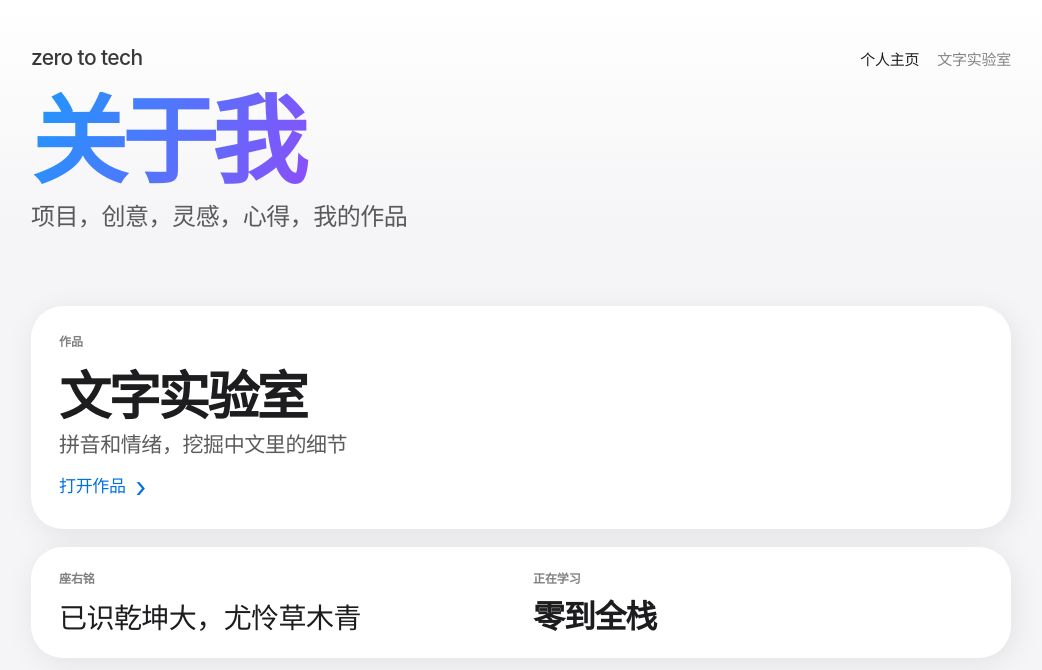
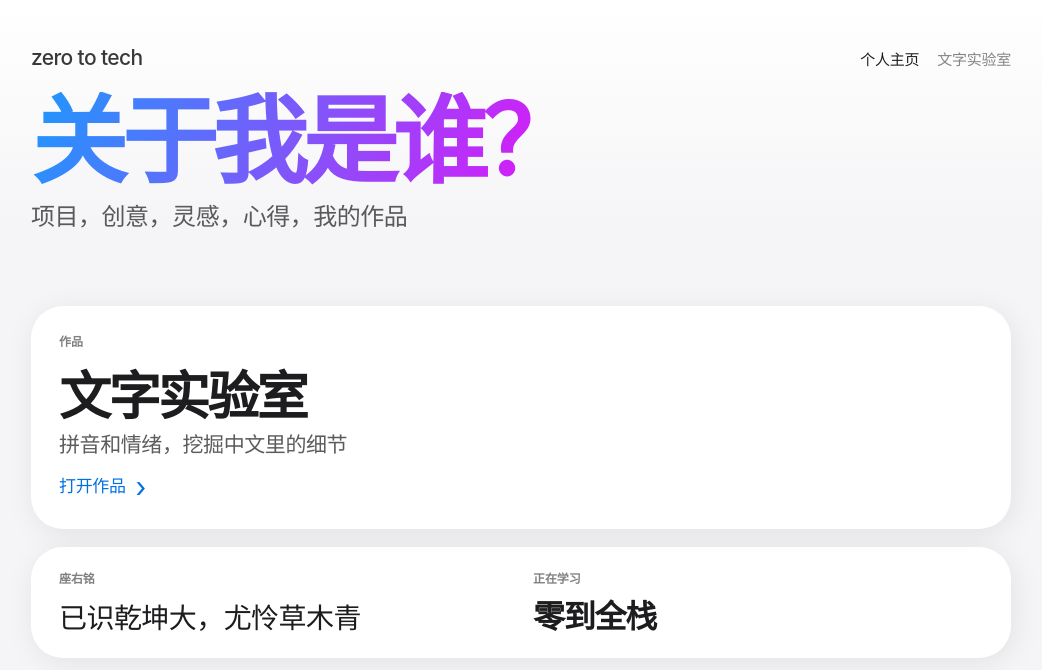
Before and after one commit to gao503250-creator/zero-to-tech, a website built with Vite: page index.html in a window 1280 px wide. Shown: the whole page, without its empty margins (119-1161 px from the left). Built offline with nearby package versions, Linux system fonts and the light colour scheme.

Commit message:
安装vite，添加dist在ignore，下载animejs，替代网页，

```diff
--- a/index.html
+++ b/index.html
@@ -30,7 +30,7 @@
                 </nav>
               </div>
               <div class="hero-copy">
-                <h1 class="hero-display">关于我</h1>
+                <h1 class="hero-display">关于我是谁？</h1>
                 <p class="hero-subtitle">项目，创意，灵感，心得，我的作品</p>
               </div>
             </article>
--- a/js/cards.js
+++ b/js/cards.js
@@ -1,4 +1,4 @@
-import { animate, stagger } from "https://cdn.jsdelivr.net/npm/animejs@4/+esm";
+import { animate, stagger } from "animejs";
 
 export function initCardsAnim() {
   animate(".card", {
```
Also changed, not shown: package.json (added, +15 -0 lines), 2 other files.
